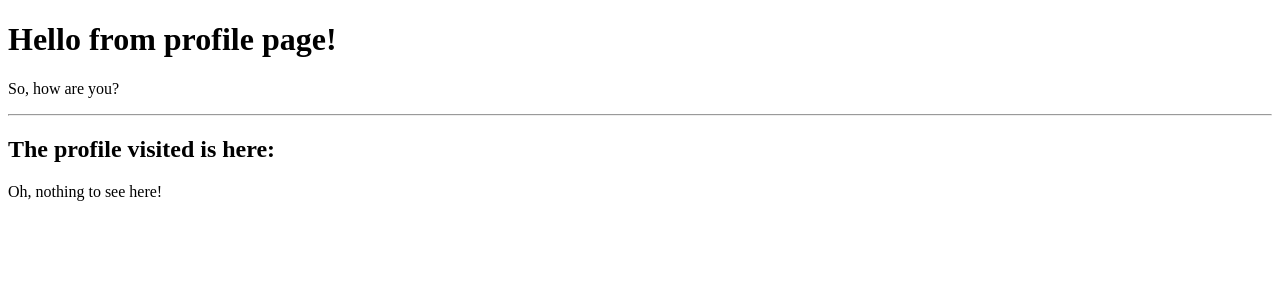
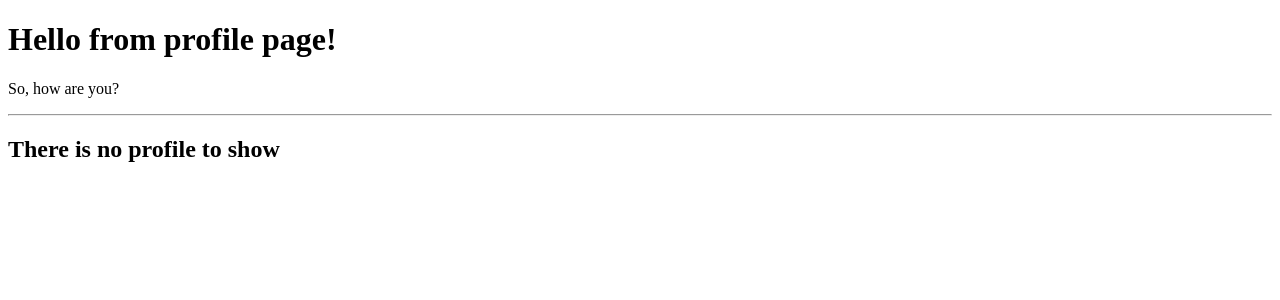
Before and after one commit to perugi/react-sandbox, a React (Vite) app: page /profile in a window 1280 px wide. Shown: the top 300 px of the page. Built offline with nearby package versions, Linux system fonts and the light colour scheme.

Commit message:
Add other odin routing lesson examples

```diff
--- a/src/App.jsx
+++ b/src/App.jsx
@@ -8,10 +8,10 @@ function App() {
       <nav>
         <ul>
           <li>
-            <Link to="profile">Profile</Link>
+            <Link to="profile/popeye">Popeye</Link>
           </li>
           <li>
-            <a href="profile">Profile a</a>
+            <Link to="profile/spinach">Spinach</Link>
           </li>
         </ul>
       </nav>
--- /dev/null
+++ b/src/ErrorPage.jsx
@@ -0,0 +1,14 @@
+import { Link } from "react-router-dom";
+
+const ErrorPage = () => {
+  return (
+    <div>
+      <h1>Oh not, this route doesn't exist!</h1>
+      <Link to="/">
+        You can go back to the home page by clicking here, though
+      </Link>
+    </div>
+  );
+};
+
+export default ErrorPage;
--- a/src/Profile.jsx
+++ b/src/Profile.jsx
@@ -1,13 +1,30 @@
-import { Outlet } from "react-router-dom";
+import { useParams } from "react-router-dom";
+import DefaultProfile from "./DefaultProfile";
+import Spinach from "./Spinach";
+import Popeye from "./Popeye";
 
 const Profile = () => {
+  const { name } = useParams();
+
   return (
     <div>
       <h1>Hello from profile page!</h1>
       <p>So, how are you?</p>
       <hr />
-      <h2>The profile visited is here:</h2>
-      <Outlet />
+      {name ? (
+        <>
+          <h2>The profile visited is here:</h2>
+          {name === "popeye" ? (
+            <Popeye />
+          ) : name === "spinach" ? (
+            <Spinach />
+          ) : (
+            <DefaultProfile />
+          )}
+        </>
+      ) : (
+        <h2>There is no profile to show</h2>
+      )}
     </div>
   );
 };
--- a/src/main.jsx
+++ b/src/main.jsx
@@ -1,27 +1,9 @@
 import { StrictMode } from "react";
 import { createRoot } from "react-dom/client";
 import { createBrowserRouter, RouterProvider } from "react-router-dom";
-import App from "./App";
-import Profile from "./Profile";
-import DefaultProfile from "./DefaultProfile";
-import Spinach from "./Spinach";
-import Popeye from "./Popeye";
+import routes from "./routes";
 
-const router = createBrowserRouter([
-  {
-    path: "/",
-    element: <App />,
-  },
-  {
-    path: "/profile",
-    element: <Profile />,
-    children: [
-      { index: true, element: <DefaultProfile /> },
-      { path: "spinach", element: <Spinach /> },
-      { path: "popeye", element: <Popeye /> },
-    ],
-  },
-]);
+const router = createBrowserRouter(routes);
 
 createRoot(document.getElementById("root")).render(
   <StrictMode>
--- /dev/null
+++ b/src/routes.jsx
@@ -0,0 +1,21 @@
+import App from "./App";
+import Profile from "./Profile";
+import ErrorPage from "./ErrorPage";
+
+const routes = [
+  {
+    path: "/",
+    element: <App />,
+    errorElement: <ErrorPage />,
+  },
+  {
+    path: "/profile",
+    element: <Profile />,
+  },
+  {
+    path: "/profile/:name",
+    element: <Profile />,
+  },
+];
+
+export default routes;
```
